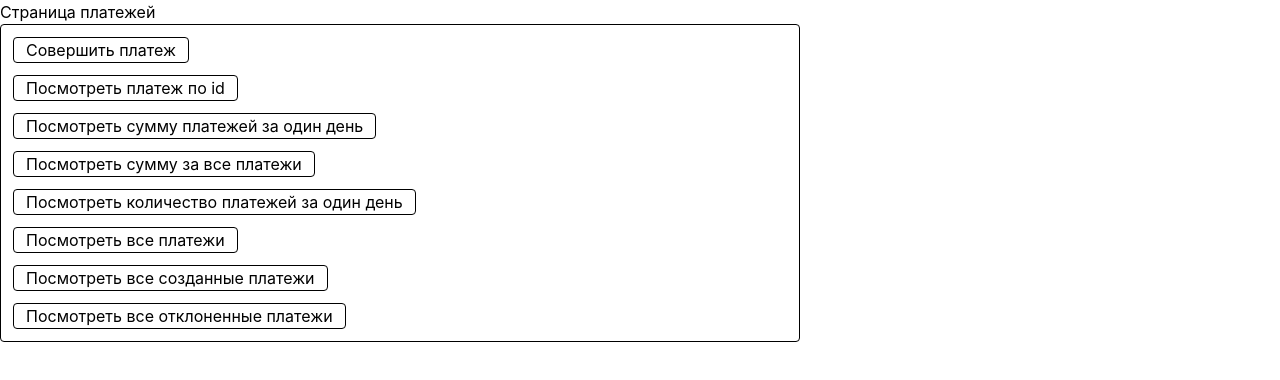
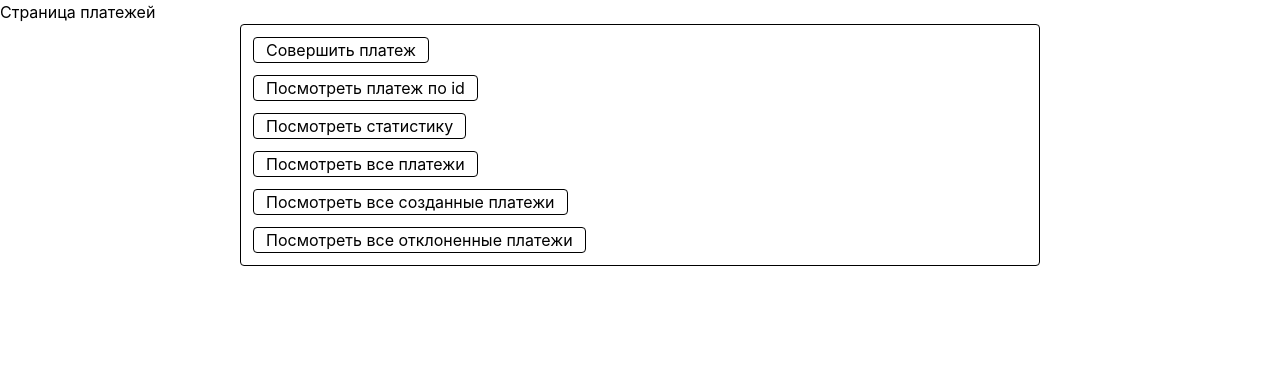
Before and after one commit to sayat05/payment_form, a Vue app in the folder Front_PaymentForm/: page / in a window 1280 px wide. Both pictures are taken after a click on the button "Платежи". Shown: the top 380 px of the page. Built offline with nearby package versions, Linux system fonts and the light colour scheme.

Commit message:
#9
1) Вынес в отдельные страницы

```diff
--- a/Front_PaymentForm/src/pages/payments/PaymentsDefaultPage.vue
+++ b/Front_PaymentForm/src/pages/payments/PaymentsDefaultPage.vue
@@ -1,5 +1,5 @@
 <template>
-    <div class="flex flex-col items-start gap-3 border w-200 rounded p-3">
+    <div class="flex flex-col items-start gap-3 border w-200 rounded p-3 !mx-auto">
         <router-link to="/payments/add">
             <my-button>Совершить платеж</my-button>
         </router-link>
@@ -8,19 +8,11 @@
             <my-button>Посмотреть платеж по id</my-button>
         </router-link>
 
-<!--        <my-button v-if="!isGetById" @click="isGetByIdForm = !isGetByIdForm">Посмотреть платеж по id</my-button>-->
-<!--        <div v-else>-->
-<!--            <my-button @click="isGetById = false">Скрыть платеж по id</my-button>-->
-<!--            <form v-if="isGetByIdForm" @submit.prevent="getById">-->
-<!--                <label>Payment id: </label>-->
-<!--                <my-input v-model="paymentId" placeholed="payment id" type="number"/>-->
-<!--            </form>-->
-<!--        </div>-->
+        <router-link to="/payments/stats">
+            <my-button>Посмотреть статистику</my-button>
+        </router-link>
 
 
-        <my-button>Посмотреть сумму платежей за один день</my-button>
-        <my-button>Посмотреть сумму за все платежи</my-button>
-        <my-button>Посмотреть количество платежей за один день</my-button>
 
         <my-button v-if="!isGetAll" @click="getAll">Посмотреть все платежи</my-button>
         <my-button v-else @click="isGetAll = false">Скрыть все платежи</my-button>
@@ -35,9 +27,6 @@
                       :payment="payment"/>
     </div>
 
-    <div v-if="isGetByIdCard">
-        <payment-card :payment="paymentStore.payment"/>
-    </div>
 </template>
 
 <script>
@@ -57,25 +46,12 @@ export default {
             isGetAll: false,
             isGetCreated: false,
             isGetRejected: false,
-            isGetById: false,
-            isCountByDay: false,
-            isSumByDay: false,
-            isTotalSum: false,
-            isGetByIdForm: false,
-
-            paymentId: ''
-
         }
     },
     methods: {
         async getAll() {
-
             this.isGetAll = true;
             await this.paymentStore.getAll();
-        },
-        async getById() {
-            this.isGetById = true;
-            this.paymentStore.getById(this.paymentId);
         }
     }
 }
```
